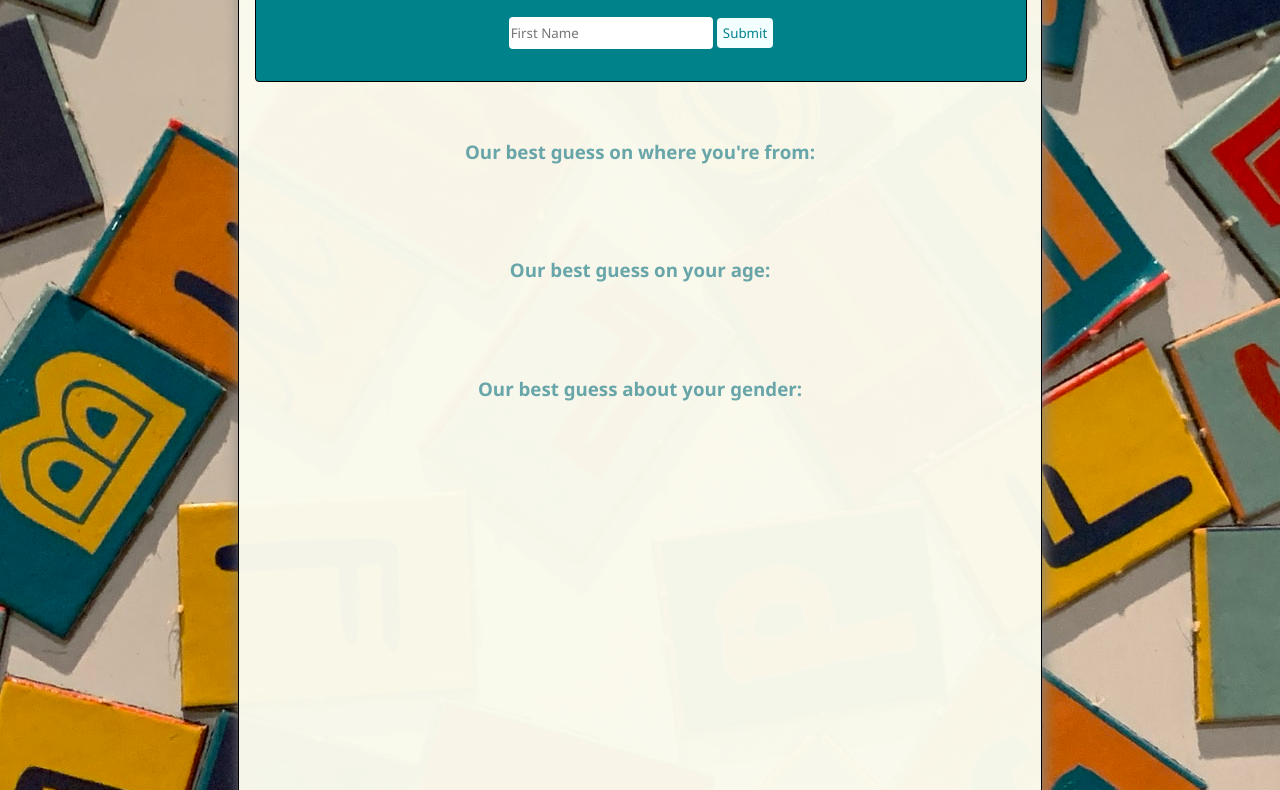
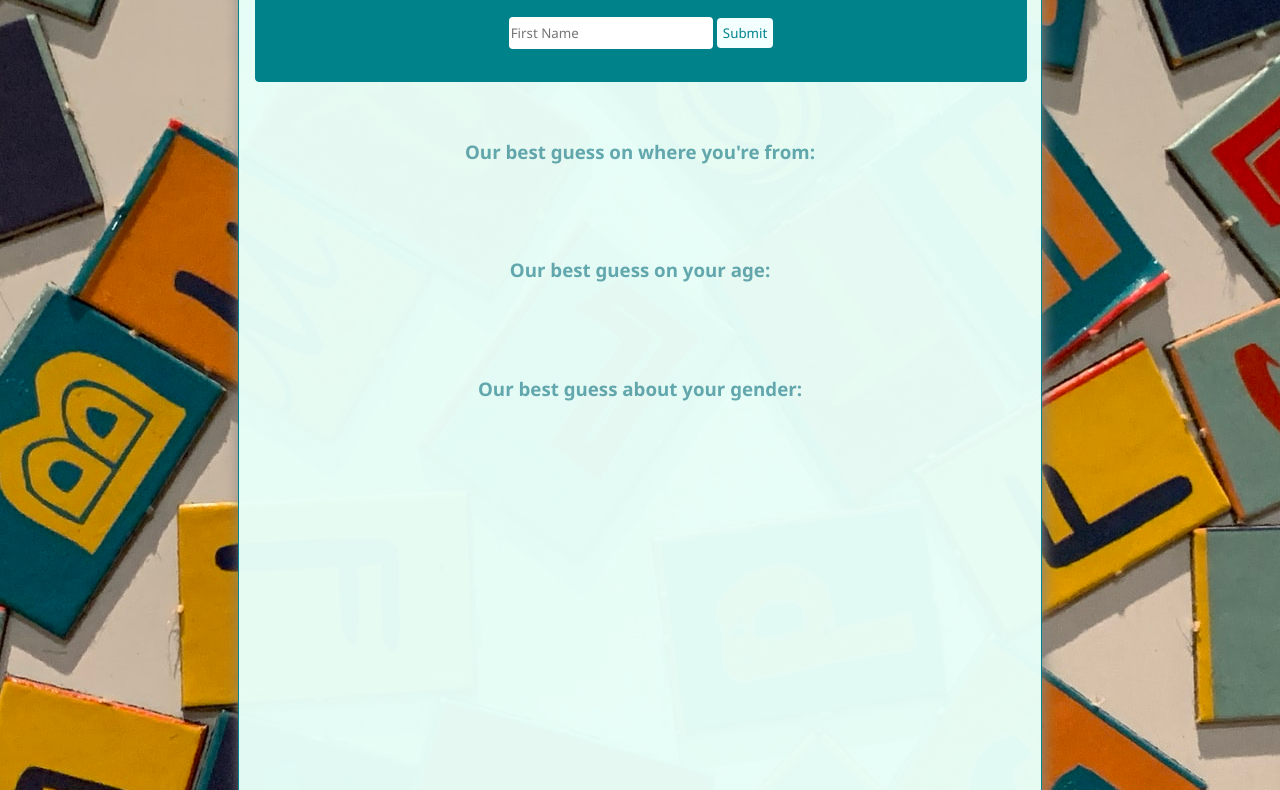
Before and after one commit to federicasfc/APIAssignment, a plain HTML site: page index.html in a window 1280 px wide. Shown: the part 153-943 px from the top of the page. Drawn offline with Linux system fonts and the light colour scheme.

Commit message:
minor CSS changes

```diff
--- a/main.css
+++ b/main.css
@@ -10,10 +10,10 @@ body {
 }
 
 main {
-  background-color: rgba(251, 251, 239, 0.972);
+  background-color: rgba(232, 255, 249, 0.972);
   text-align: center;
   border-radius: 4px;
-  border: solid 1px black;
+  border: solid 1px rgb(0, 130, 139);
   padding: 3.5em 3em 8em 3em;
   min-height: 100vh;
   margin: 0;
@@ -21,7 +21,7 @@ main {
 }
 
 header {
-  border: solid 1px black;
+  border: solid 1px rgb(0, 130, 139);
   margin-top: 0;
   margin-left: -2em;
   padding: 1em 2em 2em 2em;
```
